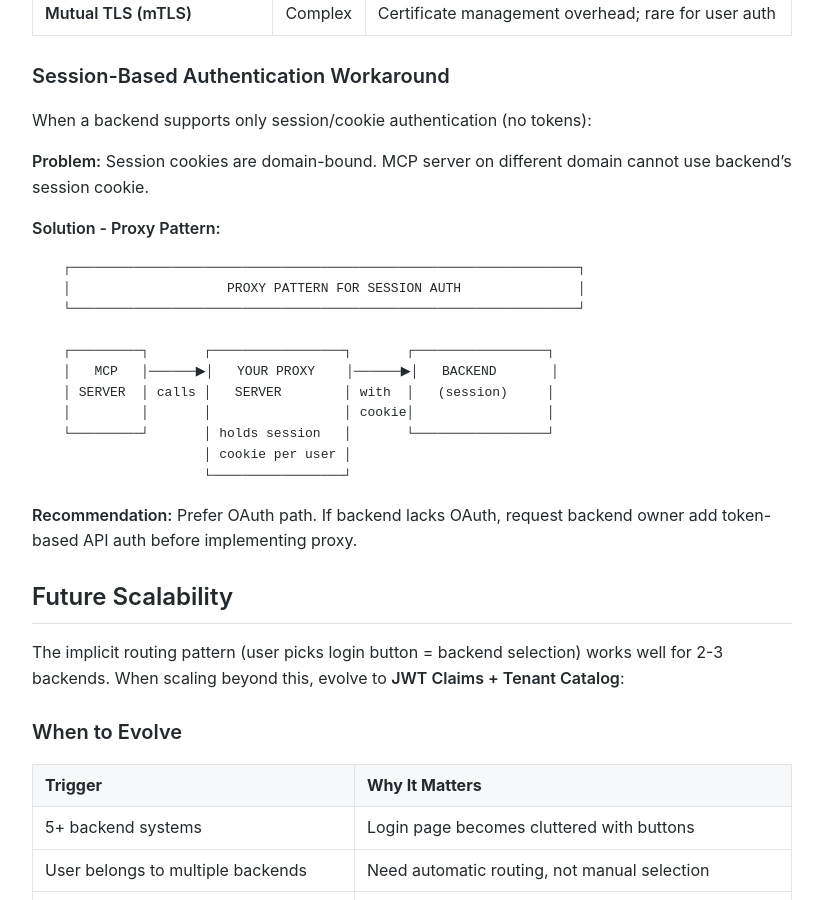
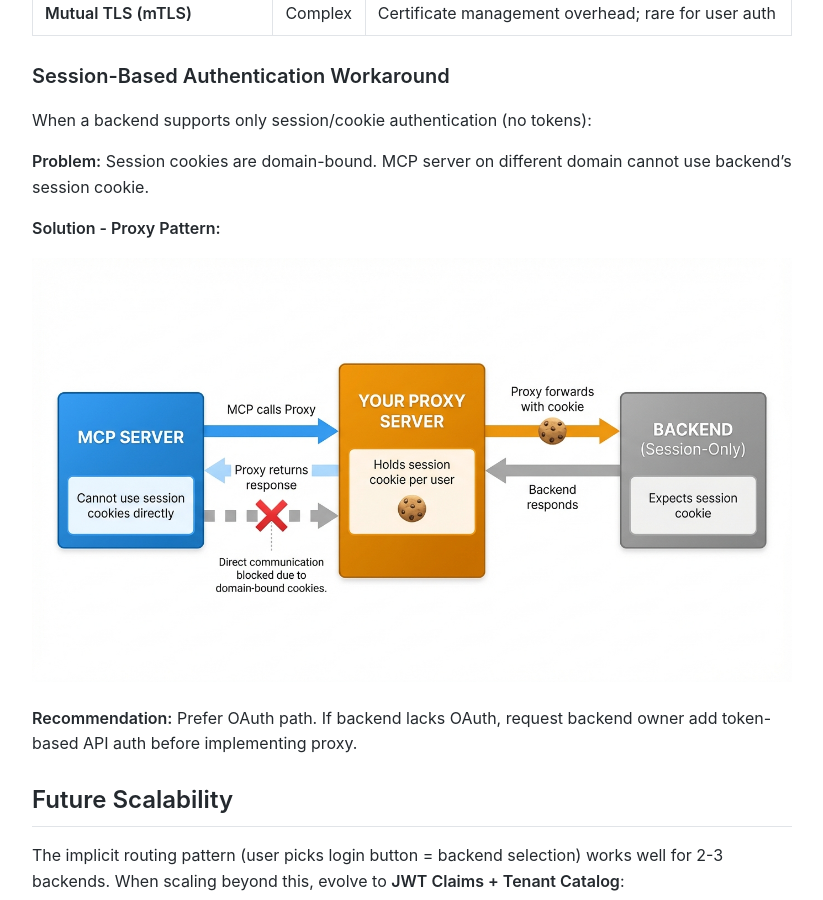
Before and after one commit to MariusWilsch/public-wilsch-ai-pages, a Jekyll site: the page built from project/archibus-fm-assistant/standalone-auth-architecture.md, in a window 1280 px wide and 900 px high, scrolled down 2064 px. Shown: the whole window, without its empty margins (228-1051 px from the left). Built offline with Jekyll 4.4.1, drawn with Linux system fonts in a browser that asks for light colours; our own code applies the rules of GitHub Pages for plain Markdown files.

Commit message:
Sync from hippocampus 2025-12-16

````diff
--- a/project/archibus-fm-assistant/standalone-auth-architecture.md
+++ b/project/archibus-fm-assistant/standalone-auth-architecture.md
@@ -53,19 +53,8 @@ When a backend supports only session/cookie authentication (no tokens):
 **Problem:** Session cookies are domain-bound. MCP server on different domain cannot use backend's session cookie.
 
 **Solution - Proxy Pattern:**
-```
-    ┌─────────────────────────────────────────────────────────────────┐
-    │                    PROXY PATTERN FOR SESSION AUTH               │
-    └─────────────────────────────────────────────────────────────────┘
 
-    ┌─────────┐       ┌─────────────────┐       ┌─────────────────┐
-    │   MCP   │──────▶│   YOUR PROXY    │──────▶│   BACKEND       │
-    │ SERVER  │ calls │   SERVER        │ with  │   (session)     │
-    │         │       │                 │ cookie│                 │
-    └─────────┘       │ holds session   │       └─────────────────┘
-                      │ cookie per user │
-                      └─────────────────┘
-```
+<img src="proxy-pattern.png" width="100%" alt="Proxy Pattern for Session-Based Authentication">
 
 **Recommendation:** Prefer OAuth path. If backend lacks OAuth, request backend owner add token-based API auth before implementing proxy.
 
````
Also changed, not shown: project/archibus-fm-assistant/proxy-pattern.png (added).
